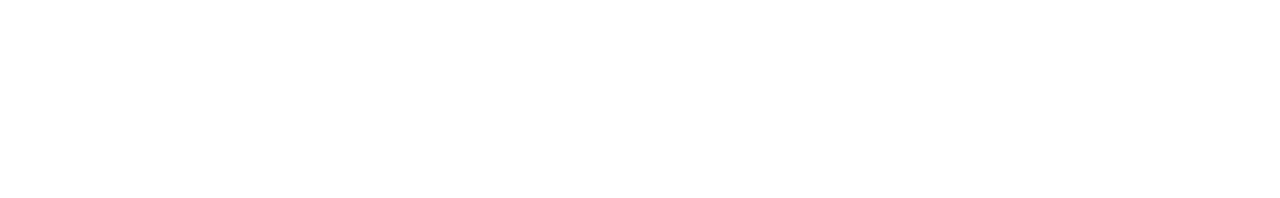
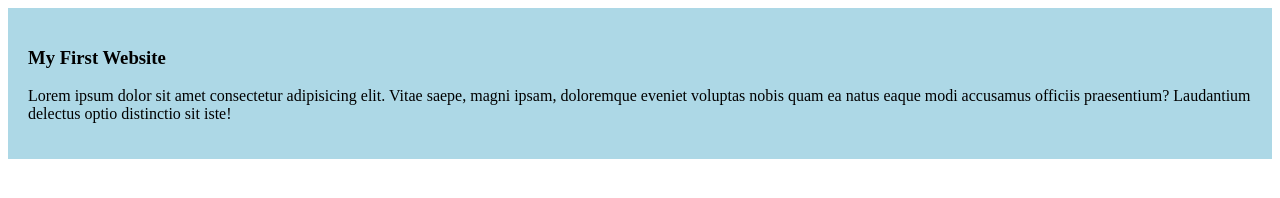
Before and after one commit to prosaju/my-simple-website, a plain HTML site: page index.html in a window 1280 px wide. Drawn offline with Linux system fonts and the light colour scheme.

Commit message:
added the first blog

```diff
--- a/index.html
+++ b/index.html
@@ -4,8 +4,12 @@
     <meta charset="UTF-8">
     <meta name="viewport" content="width=device-width, initial-scale=1.0">
     <title>My Simple Website</title>
+    <link rel="stylesheet" href="styles/style.css">
 </head>
 <body>
-
+    <div>
+        <h3>My First Website</h3>
+        <p>Lorem ipsum dolor sit amet consectetur adipisicing elit. Vitae saepe, magni ipsam, doloremque eveniet voluptas nobis quam ea natus eaque modi accusamus officiis praesentium? Laudantium delectus optio distinctio sit iste!</p>
+    </div>
 </body>
 </html>
--- /dev/null
+++ b/styles/style.css
@@ -0,0 +1,4 @@
+div{
+    background-color: lightblue;
+    padding: 20px;
+}
```
